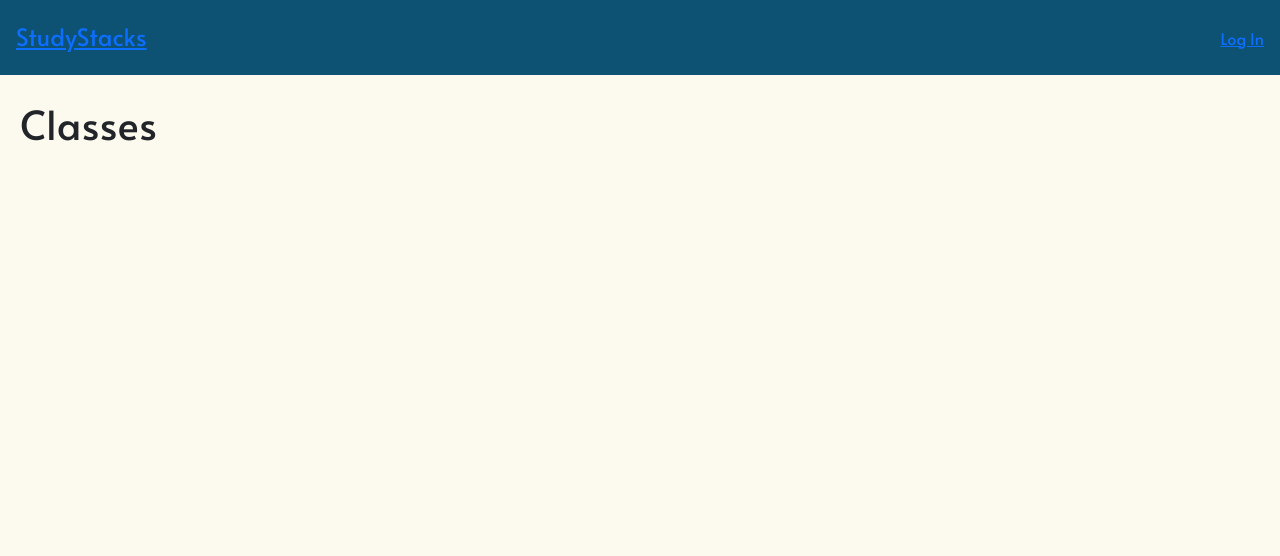
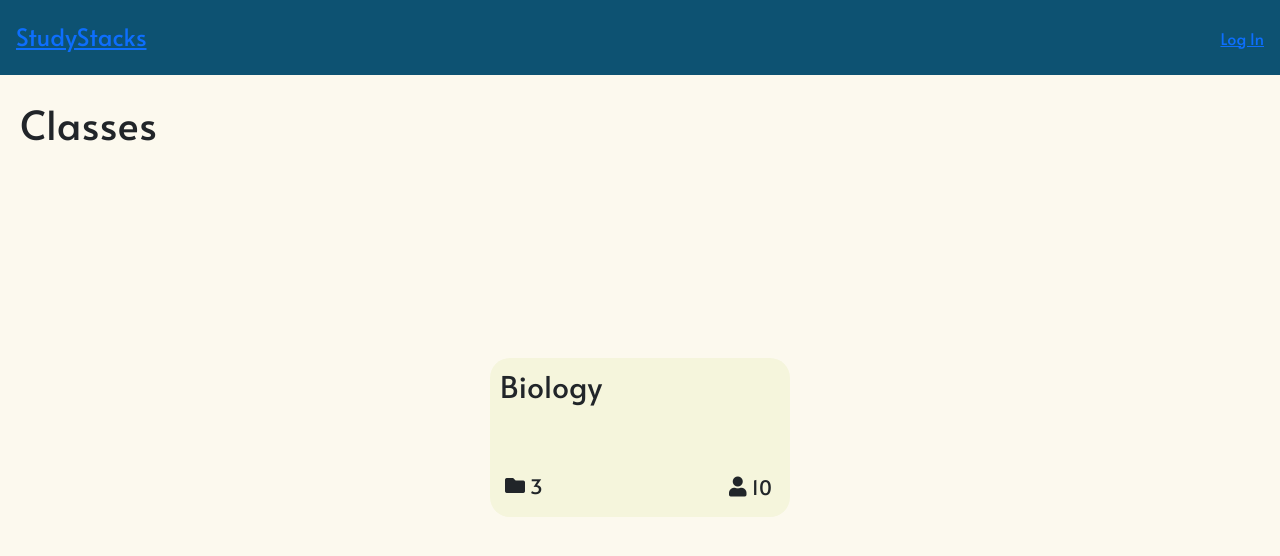
Before and after one commit to irao12/study-stacks, a Next.js app in the folder client/: page /class in a window 1280 px wide. Shown: the top 556 px of the page. Built offline with nearby package versions, Linux system fonts and the light colour scheme.

Commit message:
made and styled tile

```diff
--- a/client/src/app/class/components/class.module.css
+++ b/client/src/app/class/components/class.css
@@ -1,7 +1,7 @@
 
 
 
-.main_div {
+.body {
     background-color: #FCF9EE;
 }
 
--- a/client/src/app/class/components/class.js
+++ b/client/src/app/class/components/class.js
@@ -1,17 +1,18 @@
 
 import React from 'react';
-import styles from './class.module.css'
+import styles from './class.css'
+import Tile from './tile.js';
 
-import './class.module.css';
+import './class.css';
 
 const ClassPage = () => {
 
 
   return (
-    <div className={`${styles.main_div} background`} >
-      <h1 className={`${styles.title} `}>Classes</h1>
+    <div className="body" >
+      <h1 className="title">Classes</h1>
 
-
+      <Tile></Tile>
 
     </div>
   );
--- /dev/null
+++ b/client/src/app/class/components/tile.css
@@ -0,0 +1,50 @@
+.tile {
+    background-color: beige;
+    border-radius: 20px;
+    padding: 10px;
+    width: 300px; /* Adjust the width as needed */
+    margin: 10px;
+}
+
+.tile-body {
+    display: flex;
+    flex-direction: column;
+    justify-content: space-between;
+    height: 100%;
+}
+
+.tile-title {
+    margin-bottom: 25%;
+    font-size: 30px;
+}
+
+.tile-users,
+.tile-sets {
+    display: flex;
+    align-items: center; /* Align items vertically */
+    font-size: 20px;
+
+}
+
+.tile-users i,
+.tile-sets i {
+    margin-left: 5px; /* Add some space between icon and text */
+}
+
+.tile-users i.fa-user {
+    margin-right: 5px; /* Add some space between icon and number */
+
+}
+
+.tile-sets i.fa-folder {
+    margin-right: 5px; /* Add some space between icon and number */
+}
+
+.tile-users {
+    margin-left: 80%; /* Push users count to the right */
+    margin-top: -11%;
+}
+
+.tile-sets {
+    margin-right: auto; /* Push sets count to the left */
+}
--- a/client/src/app/class/components/tile.js
+++ b/client/src/app/class/components/tile.js
@@ -0,0 +1,54 @@
+"use client";
+
+import styles from './tile.css'
+
+import { useEffect, useState } from "react";
+import { useRouter } from "next/navigation";
+
+
+export default function Tile(props) {
+    const router = useRouter();
+
+    const [errorMessage, setErrorMessage] = useState("");
+    const [currentContentData, setCurrentContentData] = useState("");
+    const [contentData, setContentData] = useState("");
+
+    // useEffect(() => {
+	// 	setCurrentContentData(props.card.Name);
+	// }, []);
+
+
+    return (
+        <div className="tile">
+            <div className="tile-body">
+                <h5 className="tile-title">Biology</h5>
+                <div className="icon-text">
+                    <h5 className="tile-sets"><i className="fas fa-folder"></i> 3  </h5>
+                </div>
+                <div className="icon-text">
+                    <h5 className="tile-users"><i className="fas fa-user"></i> 10 </h5>
+                </div>
+            </div>
+        </div>
+    );
+}
+
+		// <div className="tile">
+
+		// 	{/* <button
+		// 		type="button"
+		// 		className="btn-close"
+		// 		aria-label="Close"
+		// 		onClick={deleteCard}
+		// 	></button> */}
+		// 	<div className="tile-body">
+		// 		{/* <h5 className="tile-title">{currentContentData}</h5> */}
+
+        //         <h5 className="tile-title">Biology</h5>
+        //         <h5 className="tile-users">10</h5>
+        //         <h5 className="tile-sets">3</h5>
+
+
+
+		// 	</div>
+		// </div>
--- a/client/src/app/class/page.js
+++ b/client/src/app/class/page.js
@@ -4,6 +4,7 @@ import Class from "./components/class";
 export default function Index() {
 	return (
 		<main id="class-page">
+			<link href="https://cdnjs.cloudflare.com/ajax/libs/font-awesome/5.15.4/css/all.min.css" rel="stylesheet" />
 			<div
 				className={`w-100 h-100 d-flex justify-content-center align-items-center`}
 			>
```
Also changed, not shown: 1 other file (tests, documents, lock files or other folders).
